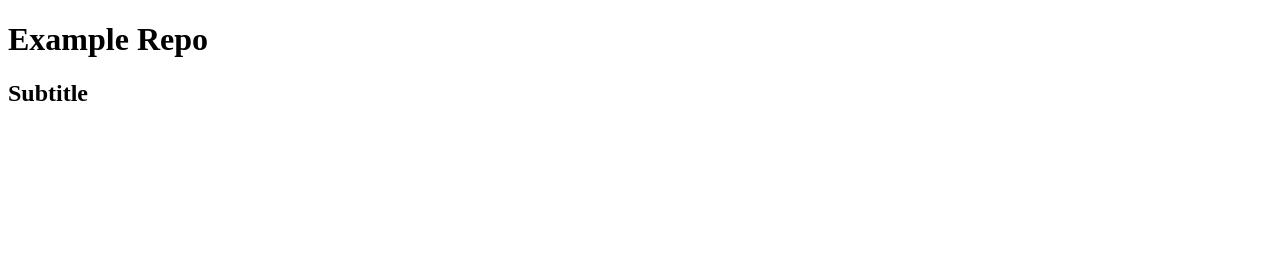
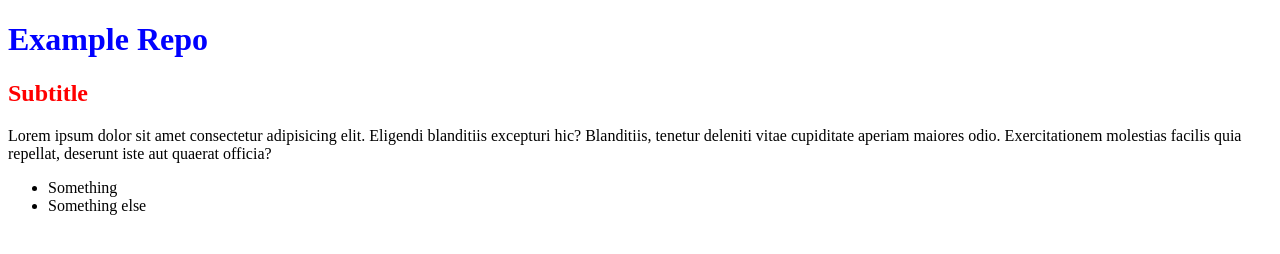
Before and after one commit to gischellatte/example-github-repo, a plain HTML site: page index.html in a window 1280 px wide. Drawn offline with Linux system fonts and the light colour scheme.

Commit message:
adds stylesheet, updates index.html

```diff
--- a/index.html
+++ b/index.html
@@ -4,9 +4,15 @@
     <meta charset="UTF-8">
     <meta name="viewport" content="width=device-width, initial-scale=1.0">
     <title>Example Repo</title>
+    <link rel="stylesheet" href="style.css">
 </head>
 <body>
     <h1>Example Repo</h1>
     <h2>Subtitle</h2>
+    <p>Lorem ipsum dolor sit amet consectetur adipisicing elit. Eligendi blanditiis excepturi hic? Blanditiis, tenetur deleniti vitae cupiditate aperiam maiores odio. Exercitationem molestias facilis quia repellat, deserunt iste aut quaerat officia?</p>
+    <ul>
+        <li>Something</li>
+        <li>Something else</li>
+    </ul>
 </body>
 </html>
--- /dev/null
+++ b/style.css
@@ -0,0 +1,7 @@
+h1 {
+    color: blue;
+}
+
+h2 {
+    color: red;
+}
```
